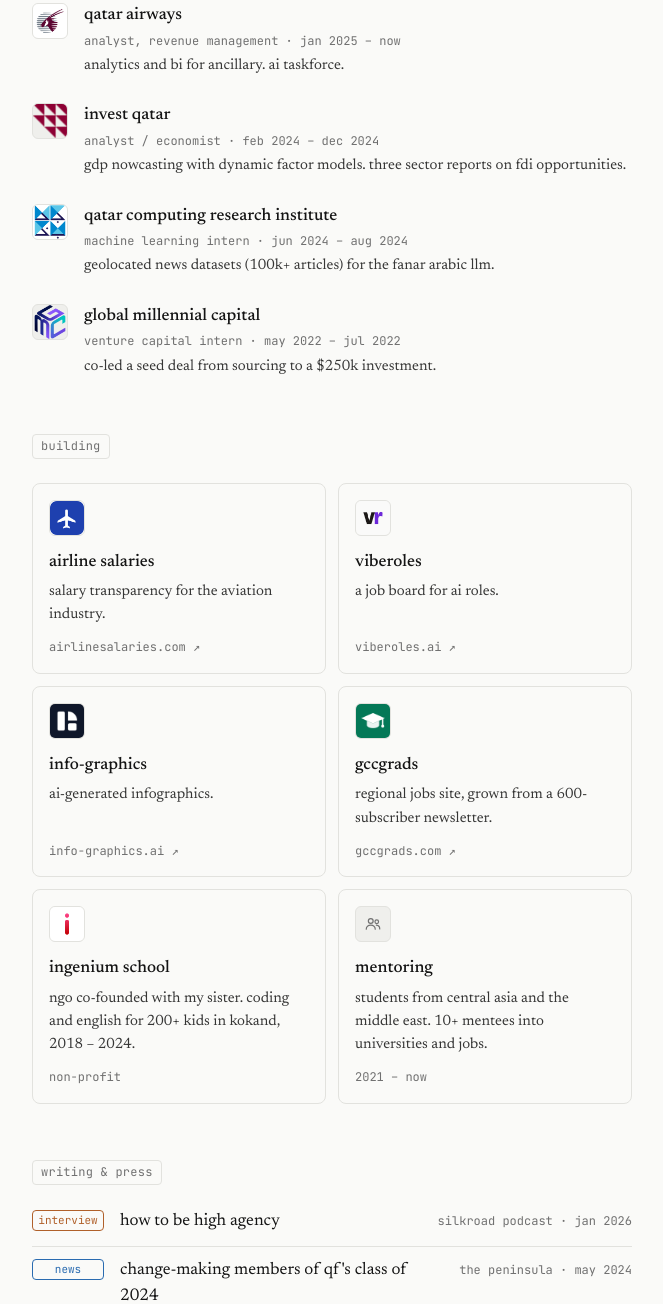
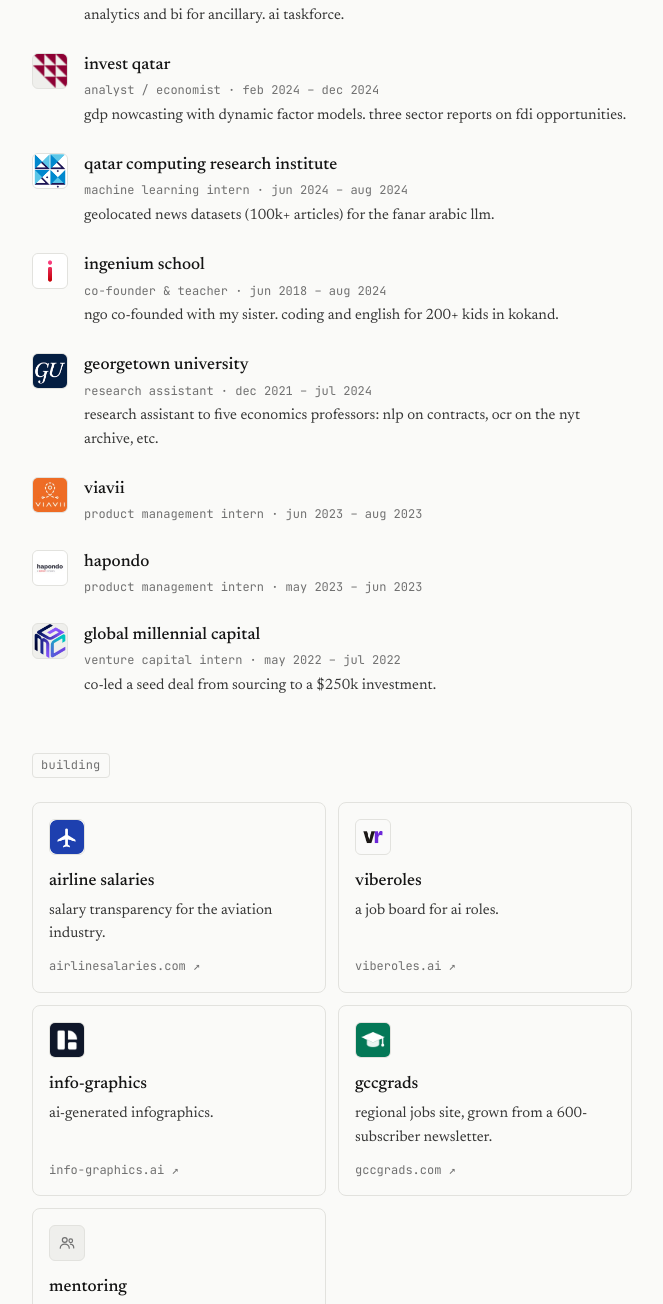
Before and after one commit to noordiev/noordiev.github.io, a plain HTML site: page index.html in a window 1280 px wide. Shown: the part 641-1945 px from the top of the page, without its empty margins (308-971 px from the left). Drawn offline with Linux system fonts and the light colour scheme.

Commit message:
Add Ingenium, Georgetown RA, ViaVii and hapondo to experience
Co-Authored-By: Claude Opus 5.5 <noreply@anthropic.com>

```diff
--- a/index.html
+++ b/index.html
@@ -64,7 +64,6 @@
           <div>
             <p class="title">georgetown university</p>
             <p class="meta">b.s. international economics, minor in philosophy · 2020 – 2024</p>
-            <p class="desc">research assistant to five economics professors: nlp on contracts, ocr on the nyt archive, etc.</p>
           </div>
         </li>
       </ul>
@@ -95,6 +94,36 @@
             <p class="title">qatar computing research institute</p>
             <p class="meta">machine learning intern · jun 2024 – aug 2024</p>
             <p class="desc">geolocated news datasets (100k+ articles) for the fanar arabic llm.</p>
+          </div>
+        </li>
+        <li>
+          <img class="mark" src="images/logos/ingenium.png" alt="" width="36" height="36">
+          <div>
+            <p class="title">ingenium school</p>
+            <p class="meta">co-founder &amp; teacher · jun 2018 – aug 2024</p>
+            <p class="desc">ngo co-founded with my sister. coding and english for 200+ kids in kokand.</p>
+          </div>
+        </li>
+        <li>
+          <img class="mark" src="images/logos/georgetown.png" alt="" width="36" height="36">
+          <div>
+            <p class="title">georgetown university</p>
+            <p class="meta">research assistant · dec 2021 – jul 2024</p>
+            <p class="desc">research assistant to five economics professors: nlp on contracts, ocr on the nyt archive, etc.</p>
+          </div>
+        </li>
+        <li>
+          <img class="mark" src="images/logos/viavii.png" alt="" width="36" height="36">
+          <div>
+            <p class="title">viavii</p>
+            <p class="meta">product management intern · jun 2023 – aug 2023</p>
+          </div>
+        </li>
+        <li>
+          <img class="mark" src="images/logos/hapondo.png" alt="" width="36" height="36">
+          <div>
+            <p class="title">hapondo</p>
+            <p class="meta">product management intern · may 2023 – jun 2023</p>
           </div>
         </li>
         <li>
@@ -135,12 +164,6 @@
           <p class="desc">regional jobs site, grown from a 600-subscriber newsletter.</p>
           <p class="meta">gccgrads.com ↗</p>
         </a>
-        <div class="project">
-          <img class="mark" src="images/logos/ingenium.png" alt="" width="36" height="36">
-          <p class="title">ingenium school</p>
-          <p class="desc">ngo co-founded with my sister. coding and english for 200+ kids in kokand, 2018 – 2024.</p>
-          <p class="meta">non-profit</p>
-        </div>
         <div class="project">
           <span class="mark"><svg viewBox="0 0 24 24" width="18" height="18" fill="none" stroke="currentColor" stroke-width="1.6" stroke-linecap="round" stroke-linejoin="round" aria-hidden="true"><circle cx="9" cy="8" r="3.2"/><path d="M3 19c0-3.3 2.7-5.5 6-5.5s6 2.2 6 5.5"/><circle cx="17" cy="9" r="2.4"/><path d="M16.5 13.6c2.6.2 4.5 2.1 4.5 4.9"/></svg></span>
           <p class="title">mentoring</p>
```
Also changed, not shown: images/logos/hapondo.png (added), images/logos/viavii.png (added).
